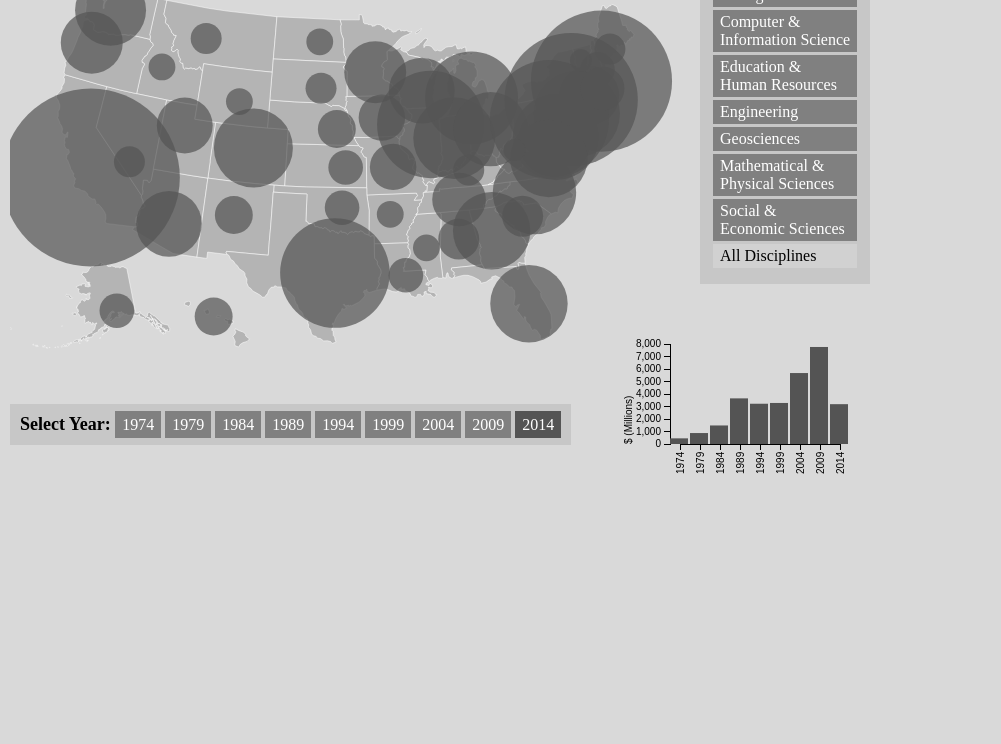
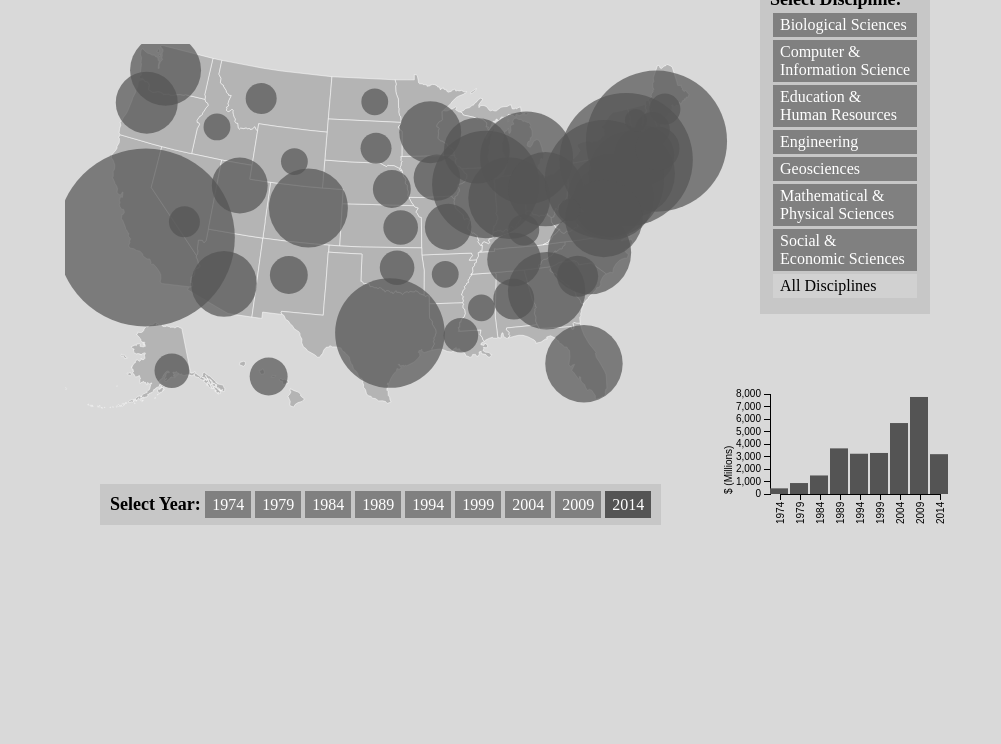
Before and after one commit to davelevine/nsf-awards, a plain HTML site: page index.html in a window 1280 px wide. Shown: the part 56-800 px from the top of the page, without its empty margins (0-1001 px from the left). Drawn offline with Linux system fonts and the light colour scheme.

Commit message:
Adjusted margins

```diff
--- a/index.html
+++ b/index.html
@@ -64,15 +64,15 @@
 			}
 			#filter_options {
 				position: absolute;
-				top: 10px;
-				left: 700px;
+				top: 40px;
+				left: 760px;
 				background: #c7c7c7;
 				padding: 5px 10px 13px 10px;
 			}
 			#timeline {
 				position: absolute;
-				top: 460px;
-				left: 10px;
+				top: 540px;
+				left: 100px;
 				background: #c7c7c7;
 				padding: 10px;
 			}
@@ -80,13 +80,13 @@
 			/* ----------------------------------------------------------- */
 			#map{
 				position: absolute;
-				top: 40px;
-				left: 10px;
+				top: 100px;
+				left: 65px;
 			}
 			#barchart{
 				position: absolute;
-				top: 380px;
-				left: 600px;
+				top: 430px;
+				left: 700px;
 			}
 			/* ----------------------------------------------------------- */
 		</style>
```
